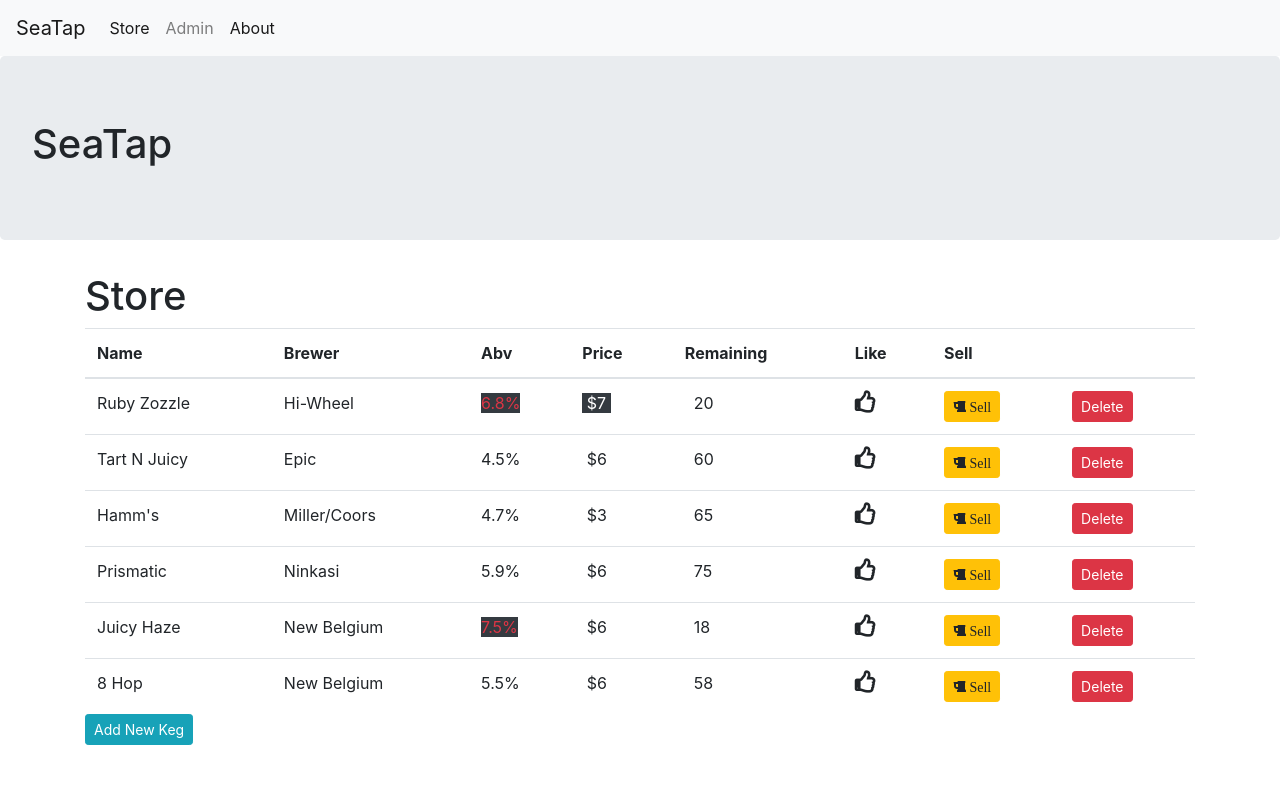
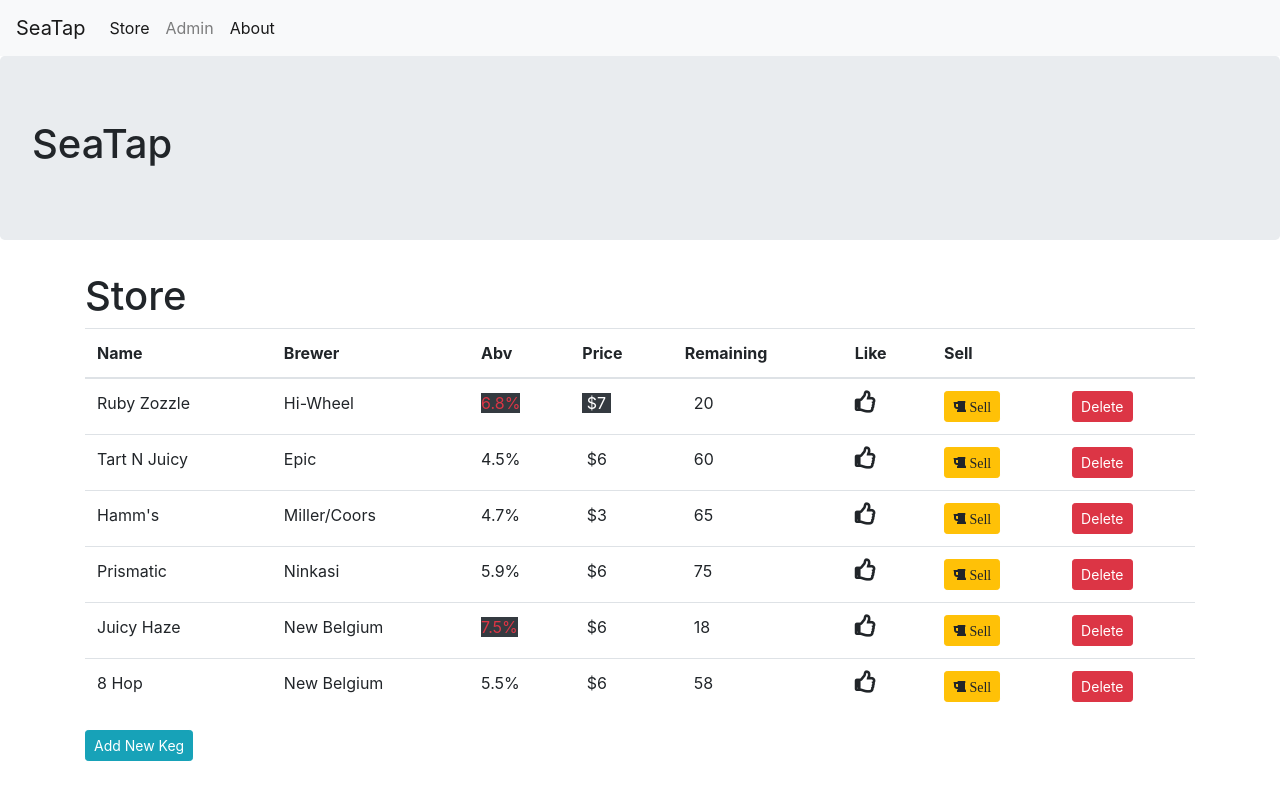
Before and after one commit to chanzlee/TapRoom-React, a React app: page /#/store in a window 1280 px wide. Built offline with nearby package versions, Linux system fonts and the light colour scheme.

Commit message:
edit non-current html tags .

```diff
--- a/src/components/kegs.jsx
+++ b/src/components/kegs.jsx
@@ -26,6 +26,7 @@ class Kegs extends React.Component {
 
   render() {
     return (
+      <div>
         <table className="table">
           <thead>
             <tr>
@@ -78,7 +79,10 @@ class Kegs extends React.Component {
                 )}
 
                 <td>
-                <Like liked={keg.liked} onClick={() => this.handleLike(keg)} />
+                  <Like
+                    liked={keg.liked}
+                    onClick={() => this.handleLike(keg)}
+                  />
                 </td>
                 <td>
                   <Sell onClick={() => this.handleSell(keg)} />
@@ -94,7 +98,7 @@ class Kegs extends React.Component {
               </tr>
             ))}
           </tbody>
-
+        </table>
         <Modal
           show={this.state.show}
           handleClose={this.hideModal}
@@ -109,7 +113,7 @@ class Kegs extends React.Component {
         >
           Add New Keg
         </button>
-      </table>
+      </div>
     );
   }
 
```
Lines whose indentation alone changed are shown as unchanged.
